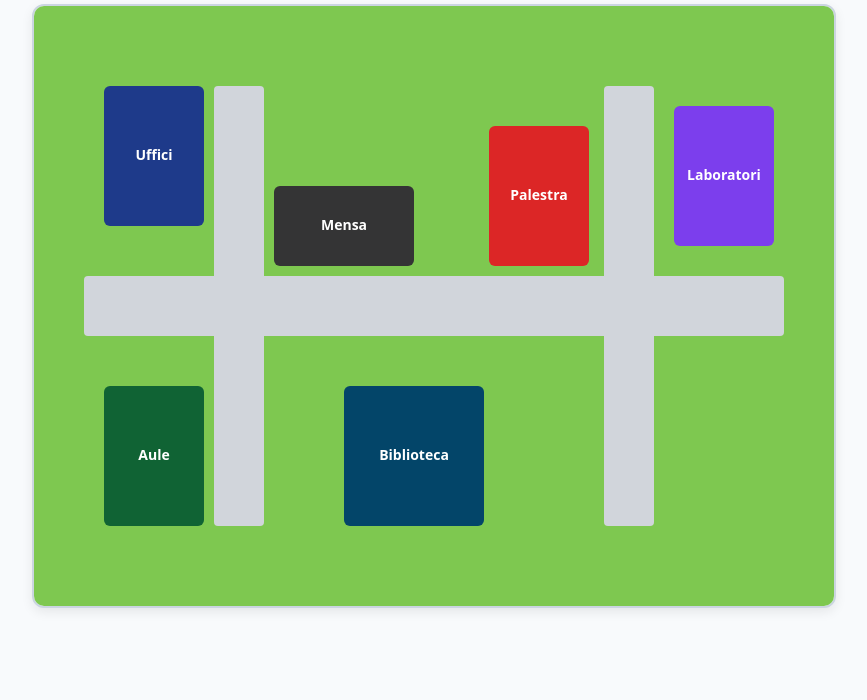
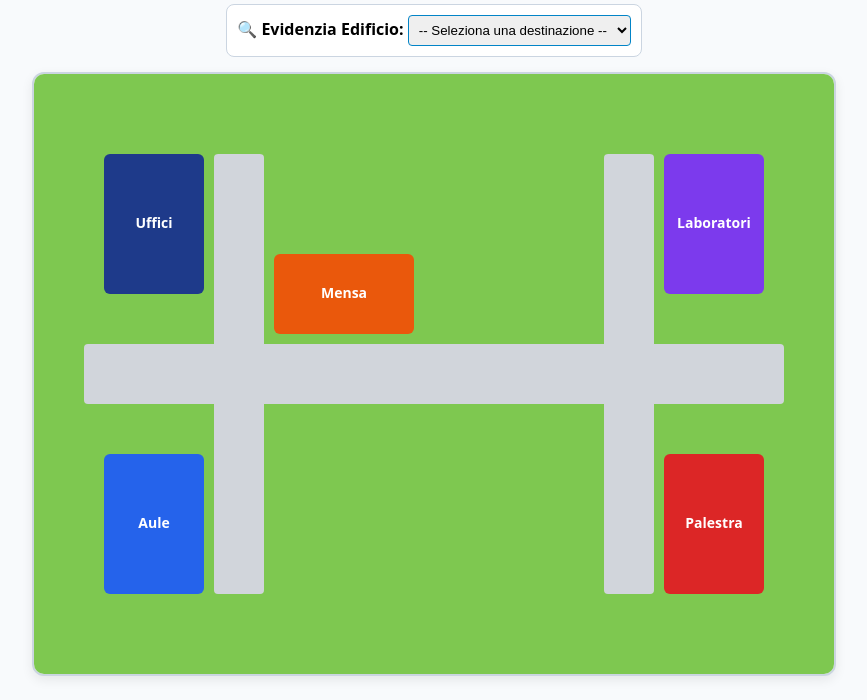
Before and after one commit to AnesMZ/MAZREKU_ANES_SVG, a plain HTML site: page index.html in a window 1280 px wide. Shown: the part 100-800 px from the top of the page, without its empty margins (206-1073 px from the left). Drawn offline with Linux system fonts and the light colour scheme.

Commit message:
Completata Lezione 2: Interattività locale, menu a tendina e script.js

```diff
--- a/index.html
+++ b/index.html
@@ -1,79 +1,72 @@
 <!DOCTYPE html>
 <html lang="it">
 <head>
-    <meta charset="UTF-8" />
-    <meta name="viewport" content="width=device-width, initial-scale=1.0" />
-    <title>Mappa Campus Universitario - Lezione 1</title>
-    <!-- Collegamento al file CSS esterno -->
-    <link rel="stylesheet" href="style.css" />
+  <meta charset="UTF-8">
+  <meta name="viewport" content="width=device-width, initial-scale=1.0">
+  <title>Mappa Campus Interattiva - Lezione 2</title>
+  <link rel="stylesheet" href="style.css">
 </head>
 <body>
-    <h1>🗺️ Mappa del Campus Universitario</h1>
 
-    <!-- Struttura Mappa SVG Embedded -->
-    <svg
-      viewBox="0 0 800 600"
-      width="800"
-      height="600"
-      xmlns="[http://www.w3.org/2000/svg](http://www.w3.org/2000/svg)"
-    >
-      <!-- LAYER 1: TERRENO (Prato verde) -->
+  <h1>🗺️ Mappa del Campus Interattiva</h1>
+
+  <!-- PANNELLO DI CONTROLLO CON MENU A TENDINA -->
+  <div style="margin-bottom: 15px; background: white; padding: 10px; border-radius: 8px; border: 1px solid #cbd5e1;">
+    <label for="select-edificio"><strong>🔍 Evidenzia Edificio:</strong></label>
+    <select id="select-edificio" onchange="evidenziaEdificioDaMenu()" style="padding: 6px; border-radius: 4px; border: 1px solid #0284c7;">
+      <option value="">-- Seleziona una destinazione --</option>
+      <option value="edificio-uffici">Uffici Amministrativi</option>
+      <option value="edificio-aule">Edificio Aule</option>
+      <option value="edificio-laboratori">Laboratori</option>
+      <option value="edificio-mensa">Mensa Campus</option>
+      <option value="edificio-palestra">Palestra</option>
+    </select>
+  </div>
+
+  <svg viewBox="0 0 800 600" width="800" height="600" xmlns="http://www.w3.org/2000/svg">
+
     <g id="layer-terreno">
       <rect x="0" y="0" width="800" height="600" fill="#7ec850" />
     </g>
 
-      <!-- LAYER 2: PERCORSI PEDONALI -->
     <g id="layer-percorsi">
       <rect x="50" y="270" width="700" height="60" fill="#d1d5db" rx="4" />
       <rect x="180" y="80" width="50" height="440" fill="#d1d5db" rx="4" />
       <rect x="570" y="80" width="50" height="440" fill="#d1d5db" rx="4" />
     </g>
 
-      <!-- LAYER 3: EDIFICI DEL CAMPUS -->
+    <!-- Aggiunta degli eventi onclick collegati a JavaScript -->
     <g id="layer-edifici">
-        <!-- Uffici Amministrativi -->
-        <g id="edificio-uffici">
+      <g id="edificio-uffici" onclick="selezionaDaMappa('edificio-uffici')">
         <rect x="70" y="80" width="100" height="140" fill="#1e3a8a" rx="6" />
         <text x="120" y="150" class="label">Uffici</text>
       </g>
 
-        <!-- Edificio Aule -->
-        <g id="edificio-aule">
-          <rect x="70" y="380" width="100" height="140" fill="#106334" rx="6" />
+      <g id="edificio-aule" onclick="selezionaDaMappa('edificio-aule')">
+        <rect x="70" y="380" width="100" height="140" fill="#2563eb" rx="6" />
         <text x="120" y="450" class="label">Aule</text>
       </g>
 
-        <!-- Laboratori -->
-        <g id="edificio-laboratori">
-          <rect x="640" y="100" width="100" height="140" fill="#7c3eed" rx="6" />
-          <text x="690" y="170" class="label">Laboratori</text>
+      <g id="edificio-laboratori" onclick="selezionaDaMappa('edificio-laboratori')">
+        <rect x="630" y="80" width="100" height="140" fill="#7c3aed" rx="6" />
+        <text x="680" y="150" class="label">Laboratori</text>
       </g>
 
-        <!-- Biblioteca -->
-        <g id="edificio-biblioteca">
-          <rect x="310" y="380" width="140" height="140" fill="#034569" rx="6" />
-          <text x="380" y="450" class="label">Biblioteca</text>
-        </g>
-
-        <!-- Mensa -->
-        <g id="edificio-mensa">
-          <rect x="240" y="180" width="140" height="80" fill="#343435" rx="6" />
+      <g id="edificio-mensa" onclick="selezionaDaMappa('edificio-mensa')">
+        <rect x="240" y="180" width="140" height="80" fill="#ea580c" rx="6" />
         <text x="310" y="220" class="label">Mensa</text>
       </g>
 
-        <!-- Palestra -->
-        <g id="edificio-palestra">
-          <rect
-            x="455"
-            y="120"
-            width="100"
-            height="140"
-            fill="#dc2626"
-            rx="6"
-          />
-          <text x="505" y="190" class="label">Palestra</text>
+      <g id="edificio-palestra" onclick="selezionaDaMappa('edificio-palestra')">
+        <rect x="630" y="380" width="100" height="140" fill="#dc2626" rx="6" />
+        <text x="680" y="450" class="label">Palestra</text>
       </g>
     </g>
+
   </svg>
+
+  <!-- Collegamento al file JavaScript esterno -->
+  <script src="script.js"></script>
+
 </body>
 </html>
--- /dev/null
+++ b/script.js
@@ -0,0 +1,28 @@
+// Funzione invocata al cambio del menu a tendina
+function evidenziaEdificioDaMenu() {
+    rimuoviSelezione Precedente();
+    const selectMenu = document.getElementById("select-edificio");
+    const idSelezionato = selectMenu.value;
+    if (idSelezionato) {
+        // sfruttiamo getElementById per trovare l'elemento SVG nel DOM
+        const elementoEdificio = document.getElementById(idSelezionato);
+        if (elementoEdificio) {
+            elementoEdificio.classList.add("attivo");
+        }
+    }
+}
+
+// Funzione invocata cliccando direttamente un edificio sulla mappa SVG
+function selezionaDaMappa (idEdificio) {
+    const selectMenu = document.getElementById("select-edificio");
+    selectMenu.value = idEdificio;
+    evidenziaEdificioDaMenu();
+}
+
+// Funzione di servizio per pulire la selezione precedente
+function rimuoviSelezionePrecedente() {
+    const edificioAttivo = document.querySelector(".attivo");
+    if (edificioAttivo) {
+        edificioAttivo.classList.remove("attivo");
+    }
+}
--- a/style.css
+++ b/style.css
@@ -36,3 +36,18 @@ svg {
   dominant-baseline: middle;
   pointer-events: none;
 }
+
+/* Effetto hover su tutti i gruppi edificio */
+#layer-edifici > g {
+  cursor: pointer;
+  transition: opacity 0.2s ease;
+}
+#layer-edifici > g:hover {
+  opacity: 0.85;
+}
+/* Stile applicato all'edificio SELEZIONATO tramite JS */
+.attivo rect {
+  stroke: #facc15 !important; /* Giallo acceso */
+  stroke-width: 5px !important;
+  filter: drop-shadow (0px 0px 10px #facc15);
+}
```
Lines whose indentation alone changed are shown as unchanged.
